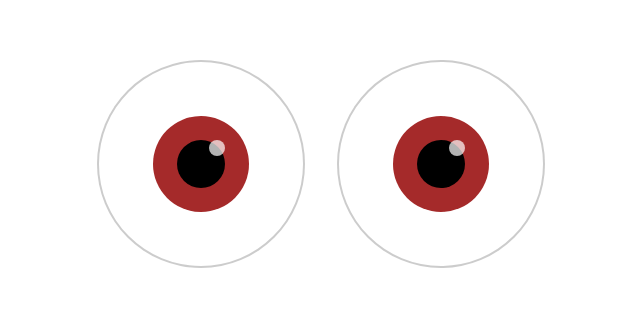
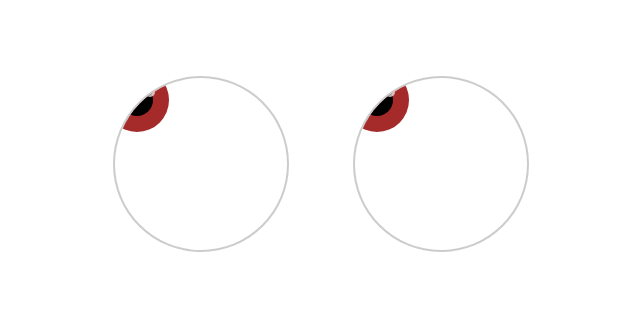
Before and after one commit to alli-Codes/Cursor-Detector, a website: page index.html in a window 1280 px wide. Shown: the part 236-563 px from the top of the page, without its empty margins (319-959 px from the left). Drawn offline with Linux system fonts and the light colour scheme.

Commit message:
Did some maths in javascript

```diff
--- a/css/style.css
+++ b/css/style.css
@@ -24,39 +24,42 @@
 
 .eyes{
 	background-color: white;
-	height: 13rem;
-	width: 13rem;
+	height: 11rem;
+	width: 11rem;
 	border: 2px solid rgba(0, 0, 0, 0.2);
 	border-radius: 100%;
 	display: flex;
 	justify-content: space-around;
 	align-items: center;
+	overflow: hidden;
 }
 
-#eye__iris{
+.eye__iris{
 	background-color: brown;
-	height: 6rem;
-	width: 6rem;
+	height: 4rem;
+	width: 4rem;
 	border-radius: 100%;
 	display: flex;
 	justify-content: space-around;
 	align-items: center;
 	position: relative;
+	transition: 0.1s all ease;
+	transform: translate(-100%, -100%);
 }
 
 #eye__pupil{
 	background-color: black;
-	height: 3rem;
-	width: 3rem;
+	height: 2rem;
+	width: 2rem;
 	border-radius: 100%;
 }
 
 #eye__hightlight{
 	background-color: white;
-	padding: .5rem;
+	padding: .3rem;
 	border-radius: 100%;
 	position: absolute;
-	top: 1.5rem;
-	left: 3.5rem;
+	top: 1.2rem;
+	left: 2.5rem;
 	opacity: 0.7;
 }
--- a/index.html
+++ b/index.html
@@ -11,14 +11,14 @@
 	<div id="app">
 		<div id="eyes__container">
 			<div class="eyes" id="first__eye">
-				<div id="eye__iris">
+				<div class="eye__iris">
 					<div id="eye__pupil"></div>
 					<div id="eye__hightlight"></div>
 				</div>
 			</div>
 
 			<div class="eyes" id="second__eye">
-				<div id="eye__iris">
+				<div class="eye__iris">
 					<div id="eye__pupil"></div>
 					<div id="eye__hightlight"></div>
 				</div>
@@ -26,5 +26,7 @@
 		</div>
 	</div>
 
+	<script src="./js/script.js"></script>
+
 </body>
 </html>
--- /dev/null
+++ b/js/script.js
@@ -0,0 +1,27 @@
+const eyes = document.querySelectorAll('.eye__iris')
+const screen = document.querySelector('#app')
+
+console.log(eyes[0].parentElement)
+
+let radar = {
+	x: 0,
+	y: 0
+}
+
+const halfScreenSize = {
+	height: screen.clientHeight/ 2,
+	width: screen.clientWidth/ 2
+	}
+
+window.addEventListener('click', (e) => {
+	/*eyes.forEach(eye => {
+		// console.log(e.y , e.x)
+		// eye.style.transform = `translate(${e.y}%, ${e.x}%)`;
+	})*/
+
+	radar.x = e.x - halfScreenSize.width
+	radar.y = e.y - halfScreenSize.height
+
+	console.log(radar.x, radar.y)
+
+})
```
